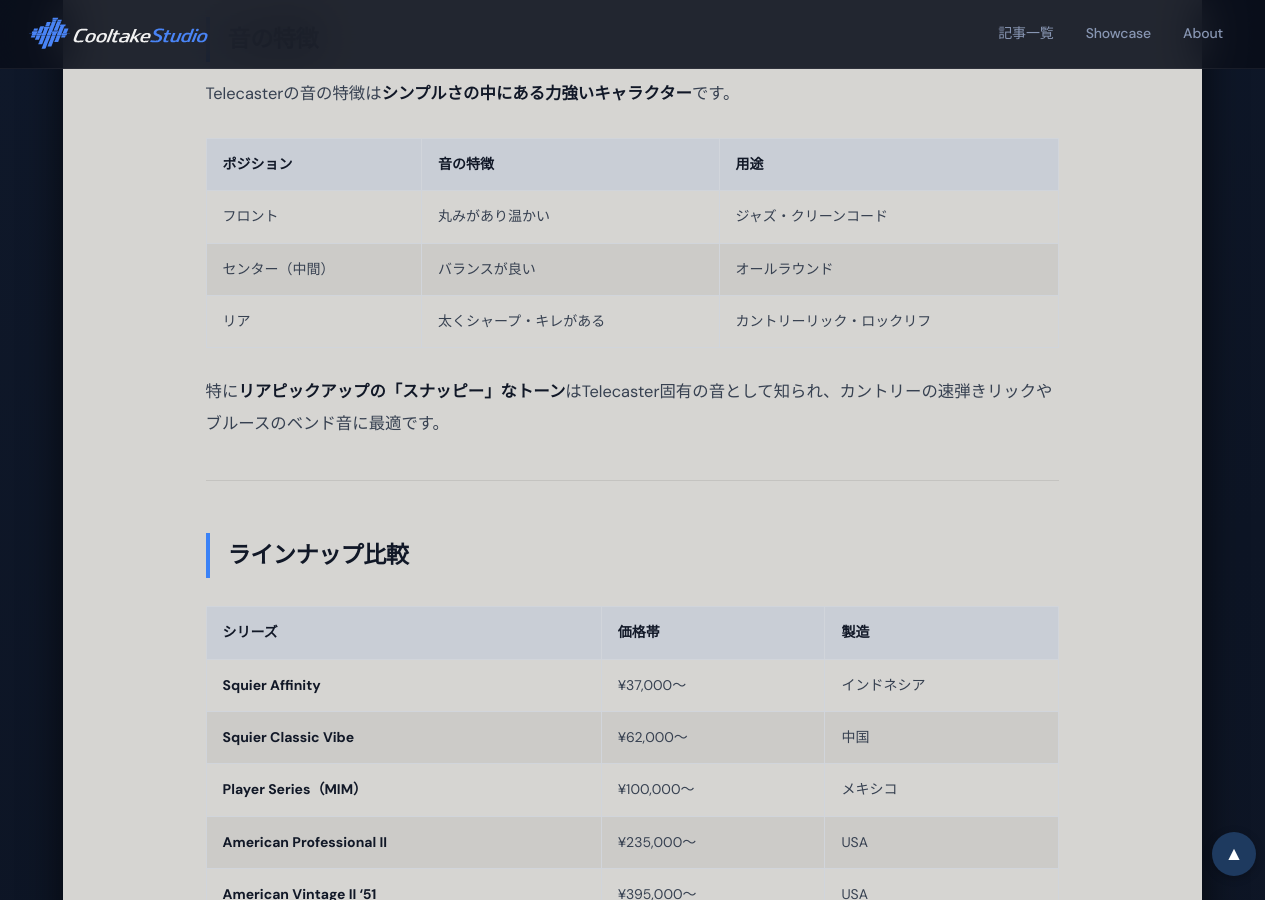
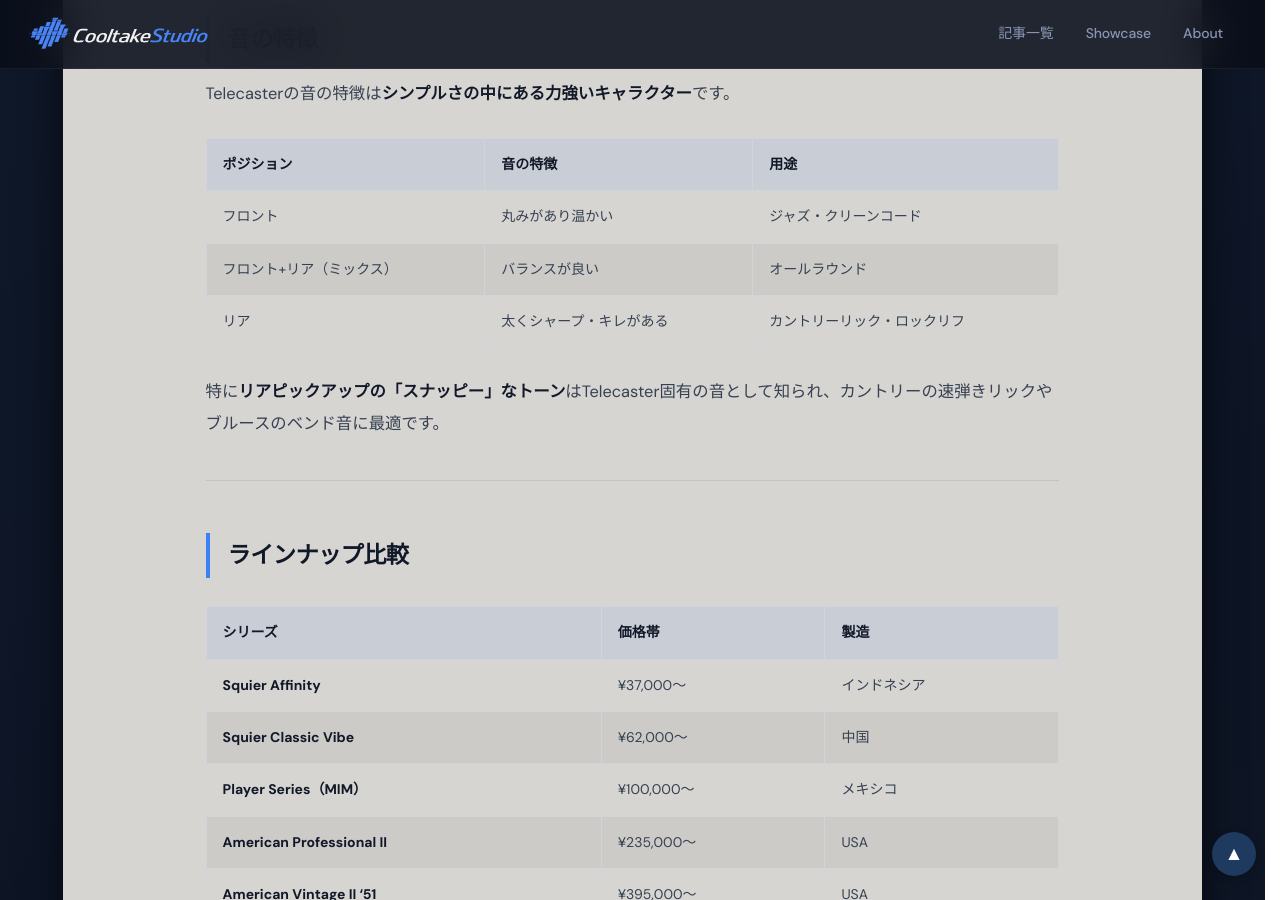
Before and after one commit to cooltake/cooltake-staging, a Jekyll site: the page built from _posts/2026-05-29-fender-telecaster-guide.md, in a window 1280 px wide and 900 px high, scrolled down 860 px. Built offline with Jekyll 4.4.1, drawn with Linux system fonts in a browser that asks for light colours; some web fonts are replaced.

Commit message:
fix: 楽器記事6本 不備修正（もしもピクセル削除・テレキャスターポジション修正・プレベ誤字修正・ピックアッププリアンプ追記）

```diff
--- a/_posts/2026-05-29-fender-telecaster-guide.md
+++ b/_posts/2026-05-29-fender-telecaster-guide.md
@@ -24,7 +24,7 @@
 | ポジション | 音の特徴 | 用途 |
 |-----------|---------|------|
 | フロント | 丸みがあり温かい | ジャズ・クリーンコード |
-| センター（中間） | バランスが良い | オールラウンド |
+| フロント+リア（ミックス） | バランスが良い | オールラウンド |
 | リア | 太くシャープ・キレがある | カントリーリック・ロックリフ |
 
 特に**リアピックアップの「スナッピー」なトーン**はTelecaster固有の音として知られ、カントリーの速弾きリックやブルースのベンド音に最適です。
@@ -69,11 +69,9 @@
 <div style="flex:1;padding:.8rem 1rem 1rem;background:#fdf3ee;border-radius:10px;border:1px solid rgba(234,88,12,.25);">
 <p style="margin:0 0 .5rem;color:#374151;font-size:.82rem;font-weight:bold;">Fender Telecaster を楽天市場で探す</p>
 <a href="https://hb.afl.rakuten.co.jp/hgc/0b15ddc7.28c5c9ed.0b15ddc8.5d23dd4d/?pc=https%3A%2F%2Fsearch.rakuten.co.jp%2Fsearch%2Fmall%2FFender%2BTelecaster%2F" rel="nofollow" referrerpolicy="no-referrer-when-downgrade" style="display:block;text-decoration:none;"><img src="/assets/images/btn-rakuten.jpg" alt="楽天市場で探す" width="600" height="155" style="max-width:100%;height:auto;border-radius:8px;display:block;"></a>
-<img src="//i.moshimo.com/af/i/impression?a_id=5565352&amp;p_id=54&amp;pc_id=54&amp;pl_id=616" width="1" height="1" style="border:none;" alt="" loading="lazy">
 </div>
 </div>
 
-<!-- AFFILIATE_PLACEHOLDER: Amazon（もしもアフィリエイト Amazon審査通過後に設置予定） -->
 
 ---
 
```
